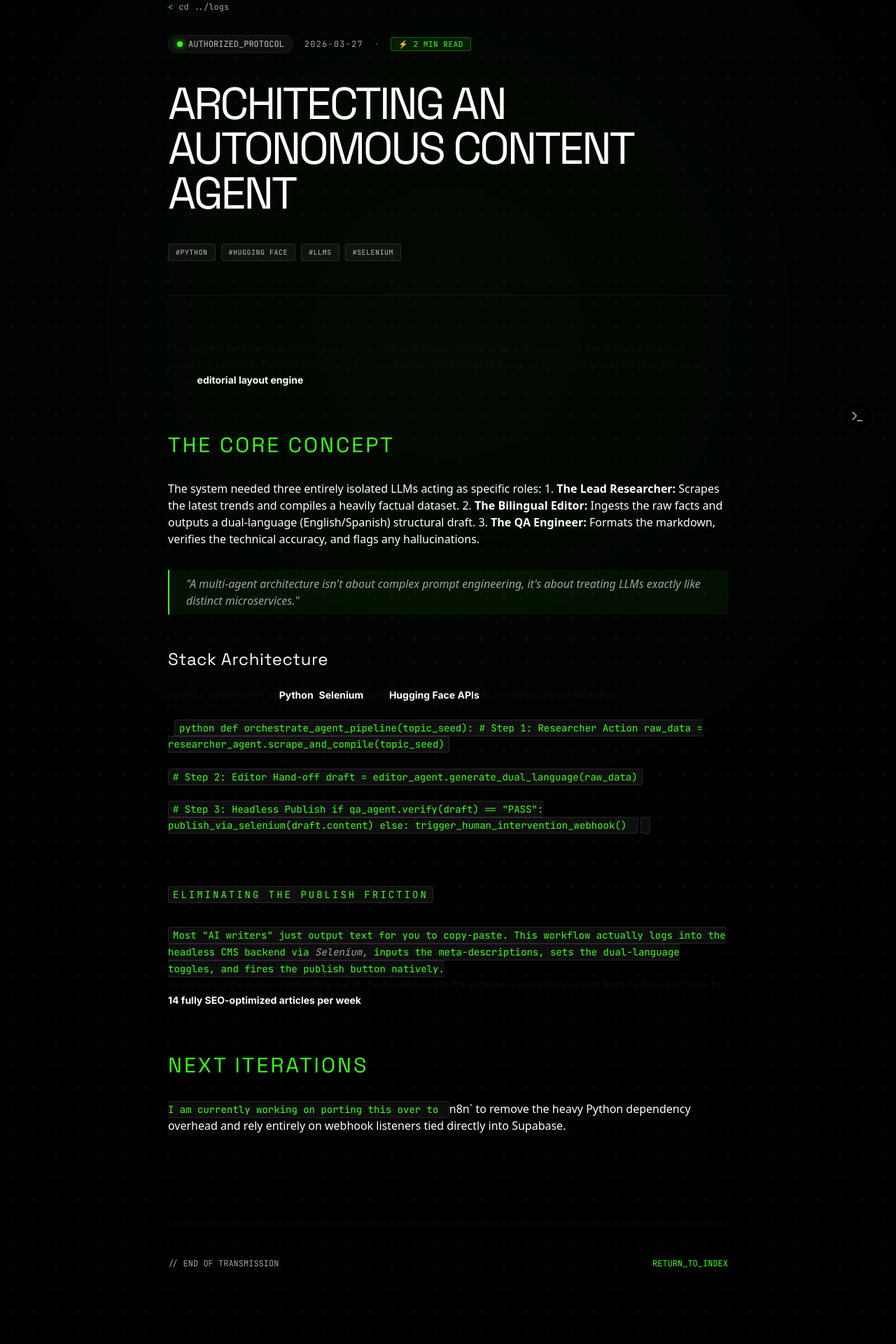
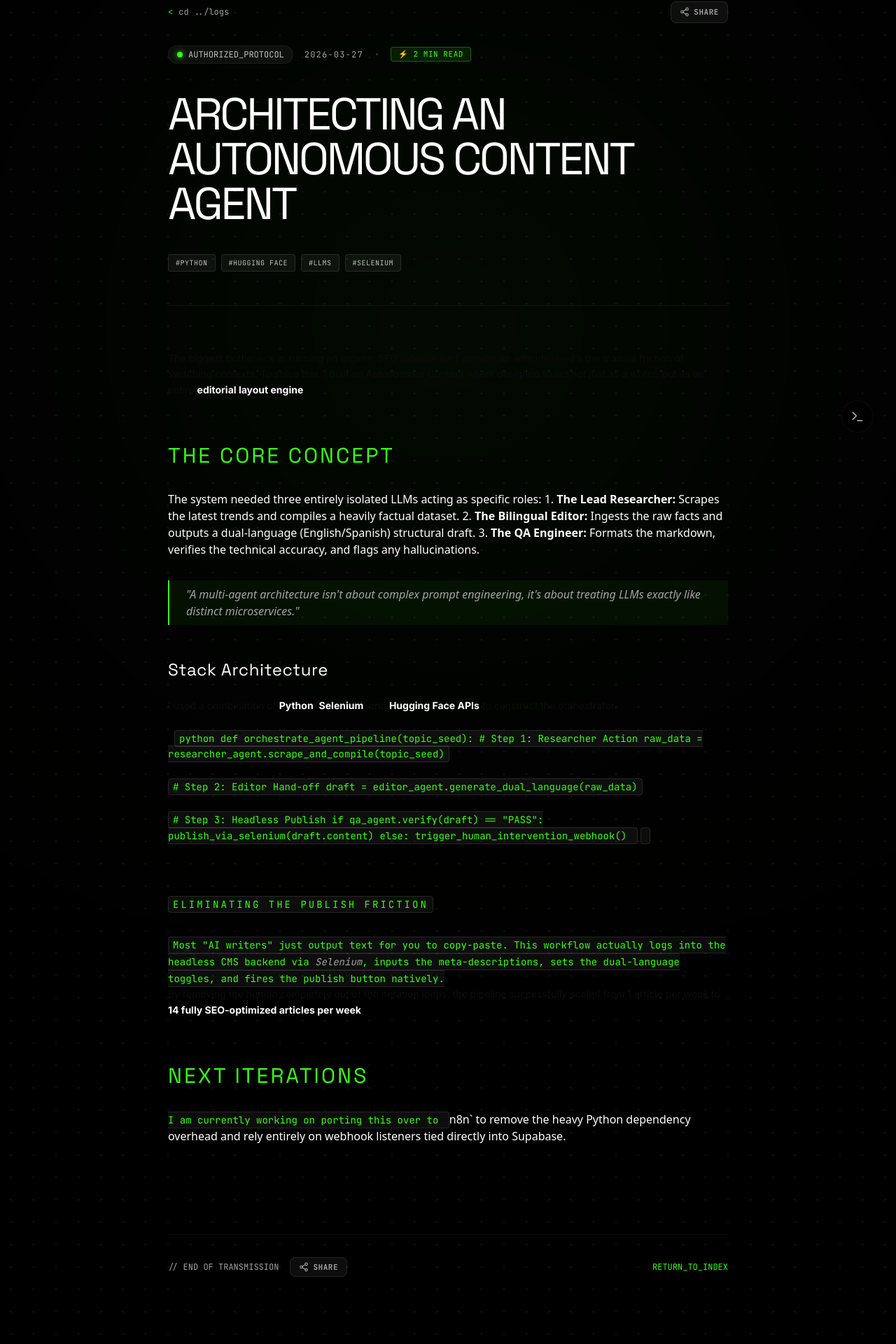
Before and after one commit to beginnercodee/Portfolio, a Next.js app: page /logs/building-agentic-workflows in a window 1280 px wide. Shown: the part 126-2046 px from the top of the page at 70% size. Built offline with nearby package versions, Linux system fonts and the light colour scheme.

Commit message:
feat(logs): add 1-click share and copy link button to execution logs

```diff
--- a/src/app/logs/[slug]/page.tsx
+++ b/src/app/logs/[slug]/page.tsx
@@ -1,6 +1,7 @@
 import { notFound } from "next/navigation";
 import Link from "next/link";
 import { getLogBySlug, getLogs } from "@/lib/blog";
+import ShareCaseStudyButton from "@/components/ShareCaseStudyButton";
 
 export async function generateStaticParams() {
   const posts = await getLogs();
@@ -58,9 +59,12 @@ export default async function LogPost({ params }: { params: Promise<{ slug: stri
 
       <div className="max-w-[800px] mx-auto relative z-10 flex flex-col gap-16">
         <header className="flex flex-col gap-6 border-b border-surface pb-12">
-          <Link href="/logs" className="font-mono text-xs text-secondary hover:text-white transition-colors inline-flex items-center gap-2 mb-2 w-max">
-            <span className="text-glow-green">&lt;</span> cd ../logs
-          </Link>
+          <div className="flex flex-wrap items-center justify-between gap-4 mb-2">
+            <Link href="/logs" className="font-mono text-xs text-secondary hover:text-white transition-colors inline-flex items-center gap-2 w-max">
+              <span className="text-glow-green">&lt;</span> cd ../logs
+            </Link>
+            <ShareCaseStudyButton title={post.title} slug={post.slug} basePath="logs" variant="compact" />
+          </div>
 
           <div className="flex flex-wrap gap-4 items-center font-mono text-xs text-secondary">
             <div className="flex items-center gap-2 px-3 py-1 bg-surface border border-white/5 rounded-full text-glow-silver">
@@ -92,8 +96,11 @@ export default async function LogPost({ params }: { params: Promise<{ slug: stri
           dangerouslySetInnerHTML={{ __html: parseMarkdownBasic(post.content) }}
         />
 
-        <div className="border-t border-surface pt-12 flex justify-between items-center font-mono text-xs mt-16 text-secondary">
-          <span>{"// END OF TRANSMISSION"}</span>
+        <div className="border-t border-surface pt-8 flex flex-wrap gap-4 justify-between items-center font-mono text-xs mt-16 text-secondary">
+          <div className="flex items-center gap-4">
+            <span>{"// END OF TRANSMISSION"}</span>
+            <ShareCaseStudyButton title={post.title} slug={post.slug} basePath="logs" variant="compact" />
+          </div>
           <Link href="/logs" className="text-glow-green hover:text-white transition-colors">
             RETURN_TO_INDEX
           </Link>
--- a/src/components/ShareCaseStudyButton.tsx
+++ b/src/components/ShareCaseStudyButton.tsx
@@ -7,16 +7,18 @@ import { cn } from "@/lib/utils";
 interface ShareCaseStudyButtonProps {
   title: string;
   slug: string;
+  basePath?: "case-studies" | "logs";
   variant?: "header" | "compact";
 }
 
 /**
- * Renders an interactive button to copy or natively share a case study link
+ * Renders an interactive button to copy or natively share a case study or log post link
  * with immediate clipboard feedback and tactile visual states.
  */
 export default function ShareCaseStudyButton({
   title,
   slug,
+  basePath = "case-studies",
   variant = "header",
 }: ShareCaseStudyButtonProps) {
   const [copied, setCopied] = useState(false);
@@ -24,15 +26,20 @@ export default function ShareCaseStudyButton({
   const handleShare = async () => {
     const shareUrl =
       typeof window !== "undefined"
-        ? `${window.location.origin}/case-studies/${slug}`
-        : `https://jamalnadeem.com/case-studies/${slug}`;
+        ? `${window.location.origin}/${basePath}/${slug}`
+        : `https://jamalnadeem.com/${basePath}/${slug}`;
+
+    const shareDescription =
+      basePath === "logs"
+        ? `Check out this technical execution log: ${title}`
+        : `Check out this technical architecture case study: ${title}`;
 
     // Mobile web share API support
     if (navigator.share && window.innerWidth < 768) {
       try {
         await navigator.share({
           title: `${title} | Jamal Nadeem`,
-          text: `Check out this technical architecture case study: ${title}`,
+          text: shareDescription,
           url: shareUrl,
         });
         return;
```
